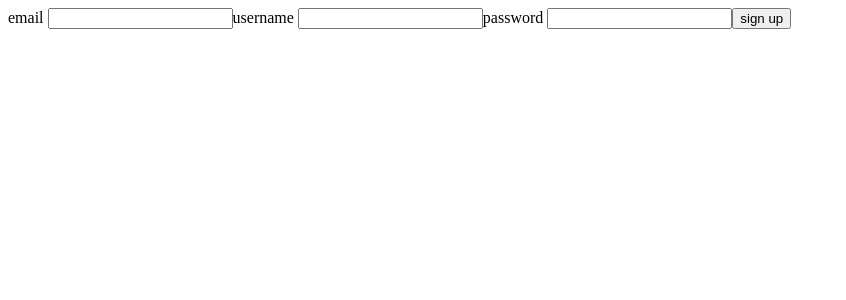
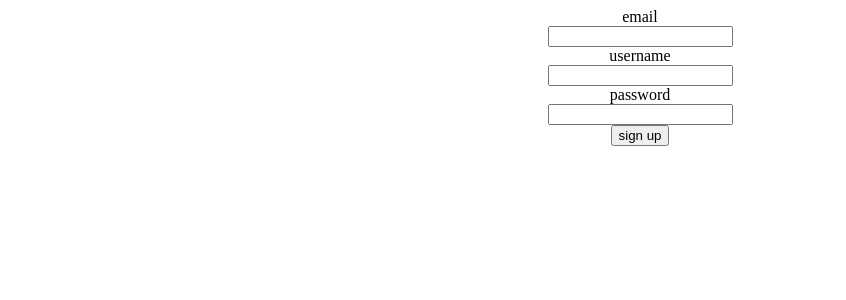
Before and after one commit to pdfernandes/split, a React app in the folder splitfrontend/: page /signup in a window 1280 px wide. Shown: the top 300 px of the page, without its empty margins (0-846 px from the left). Built offline with nearby package versions, Linux system fonts and the light colour scheme.

Commit message:
begin styling frontend

```diff
--- /dev/null
+++ b/splitfrontend/assets/stylesheets/signup.css
@@ -0,0 +1,6 @@
+.signup-form {
+    display: flex;
+    flex-direction: column;
+    justify-content: center;
+    align-items: center;
+}
--- a/splitfrontend/package.json
+++ b/splitfrontend/package.json
@@ -15,10 +15,12 @@
     "@babel/preset-env": "^7.8.6",
     "@babel/preset-react": "^7.8.3",
     "babel-loader": "^8.0.6",
+    "css-loader": "^3.4.2",
     "html-loader": "^0.5.5",
     "html-webpack-plugin": "^3.2.0",
     "react": "^16.13.0",
     "react-dom": "^16.13.0",
+    "style-loader": "^1.1.3",
     "webpack": "^4.41.6",
     "webpack-cli": "^3.3.11",
     "webpack-dev-server": "^3.10.3"
--- a/splitfrontend/src/SignUpForm.js
+++ b/splitfrontend/src/SignUpForm.js
@@ -1,4 +1,5 @@
 import React, { useState } from 'react';
+import "../assets/stylesheets/signup.css"
 
 const SignUpForm = (props) => {
   const [ email, setEmail ] = useState('');
@@ -27,9 +28,9 @@ const SignUpForm = (props) => {
   };
 
   return <>
-    <form onSubmit={handleSubmit}>
+    <form className="signup-form" onSubmit={handleSubmit}>
       <label>email </label>
-      <input type="email" value={email} onChange={handleEmailChange} />
+      <input className="email" type="email" value={email} onChange={handleEmailChange} />
       <label>username </label>
       <input type="text" value={username} onChange={handleUsernameChange} />
       <label>password </label>
--- a/splitfrontend/webpack.config.js
+++ b/splitfrontend/webpack.config.js
@@ -3,12 +3,12 @@ const HtmlWebPackPlugin = require("html-webpack-plugin");
 
 module.exports = {
   output: {
-    path: path.resolve(__dirname, 'dist'),
-    filename: 'index_bundle.js',
-    publicPath: '/'
+    path: path.resolve(__dirname, "dist"),
+    filename: "index_bundle.js",
+    publicPath: "/"
   },
   devServer: {
-    historyApiFallback: true,
+    historyApiFallback: true
   },
   module: {
     rules: [
@@ -26,6 +26,10 @@ module.exports = {
             loader: "html-loader"
           }
         ]
+      },
+      {
+        test: /\.css$/,
+        use: ["style-loader", "css-loader"]
       }
     ]
   },
@@ -33,6 +37,6 @@ module.exports = {
     new HtmlWebPackPlugin({
       template: "./src/index.html",
       filename: "./index.html"
-    }),
+    })
   ]
 };
```
Also changed, not shown: 2 other files (tests, documents, lock files or other folders).
